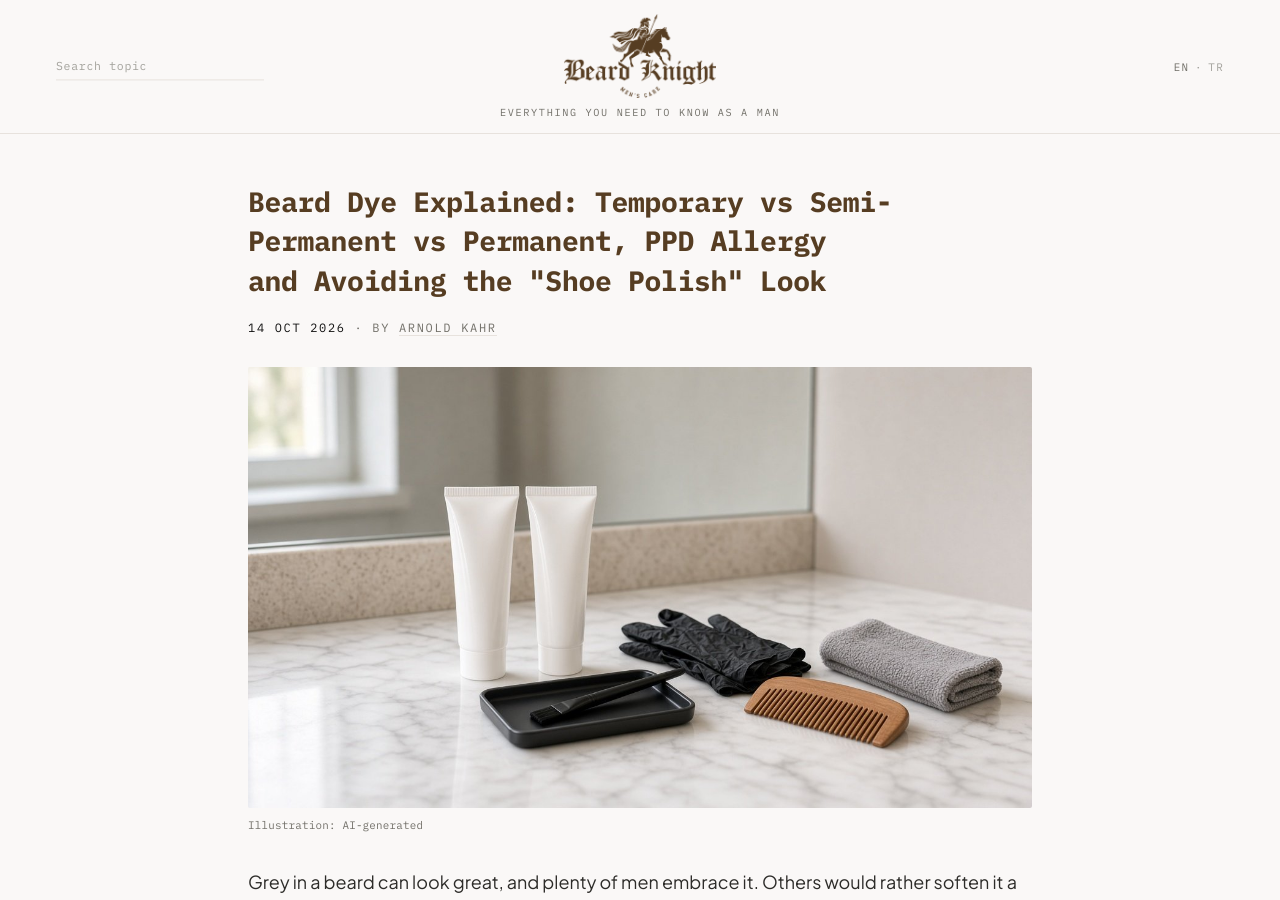
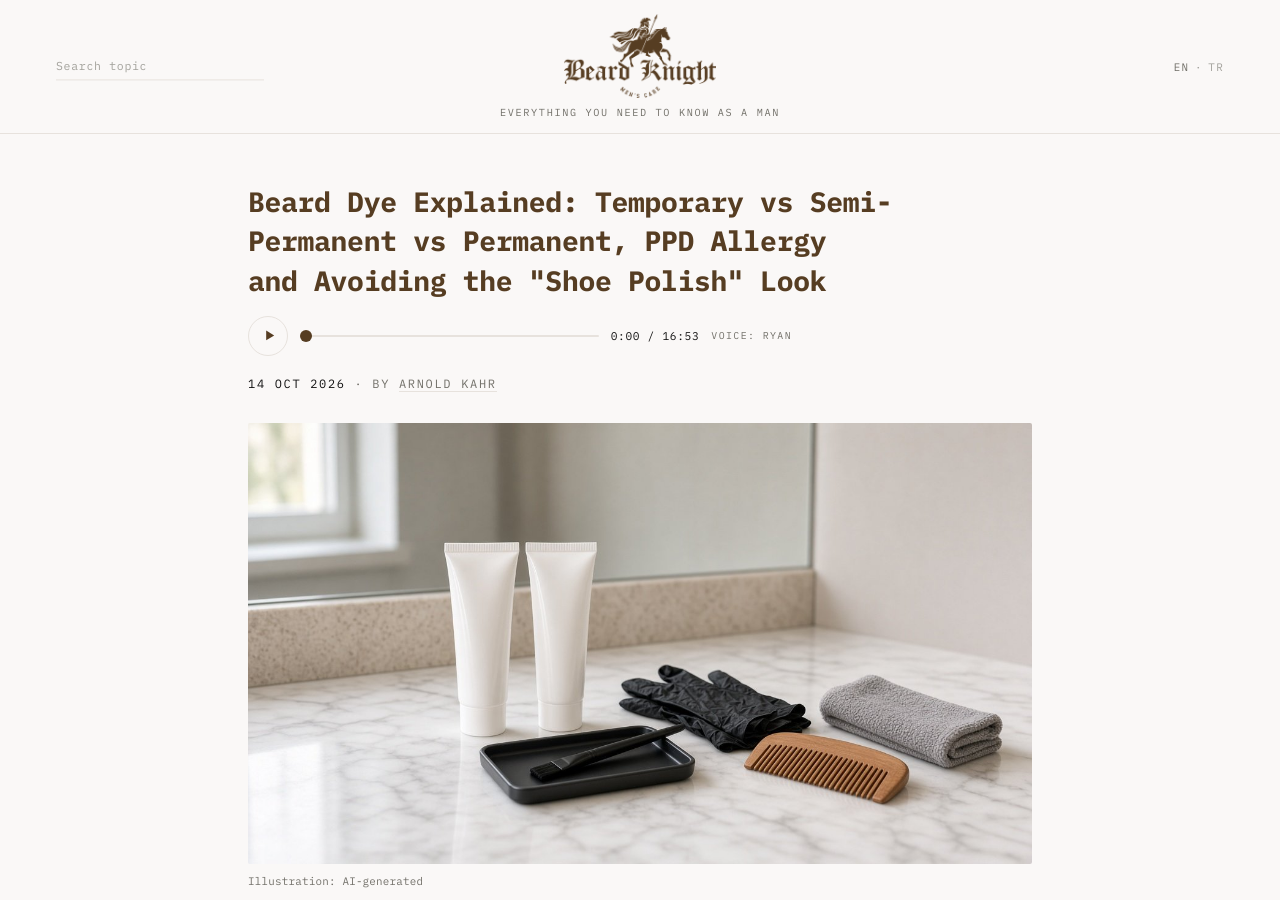
Before and after one commit to architect-high-level-core/beard-knight, a Jekyll site: the page built from _posts/2026-10-14-beard-dye-explained-temporary-vs-semi-permanent-vs-permanent.md, in a window 1280 px wide and 900 px high. Built offline with Jekyll 4.4.1, drawn with Linux system fonts in a browser that asks for light colours.

Commit message:
Add read-aloud audio for beard-dye-explained (batch 8)

```diff
--- a/_posts/2026-10-14-beard-dye-explained-temporary-vs-semi-permanent-vs-permanent.md
+++ b/_posts/2026-10-14-beard-dye-explained-temporary-vs-semi-permanent-vs-permanent.md
@@ -8,6 +8,9 @@ keywords: "beard dye, beard dye types, temporary beard dye, semi-permanent beard
 image_alt: "Beard dye kit with mixing tray, application brush, gloves and a beard comb on a bathroom counter"
 image: /assets/img/2026-10-14-beard-dye-explained-temporary-vs-semi-permanent-vs-permanent.jpg
 image_credit: "Illustration: AI-generated"
+audio: /assets/audio/beard-dye-explained-temporary-vs-semi-permanent-vs-permanent.mp3
+audio_voice: Ryan
+audio_duration: "16:53"
 ---
 
 Grey in a beard can look great, and plenty of men embrace it. Others would rather soften it a little. Either way, **beard dye** is a choice worth making with good information, because facial skin is sensitive and the results sit right in the middle of your face.
```
Also changed, not shown: 1 other file.
